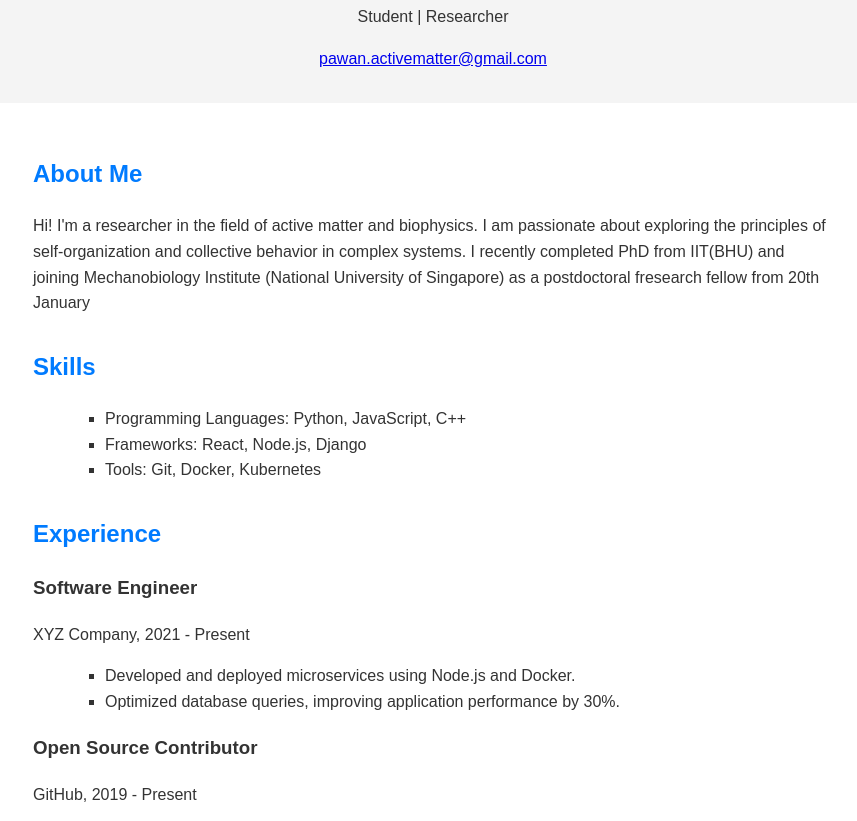
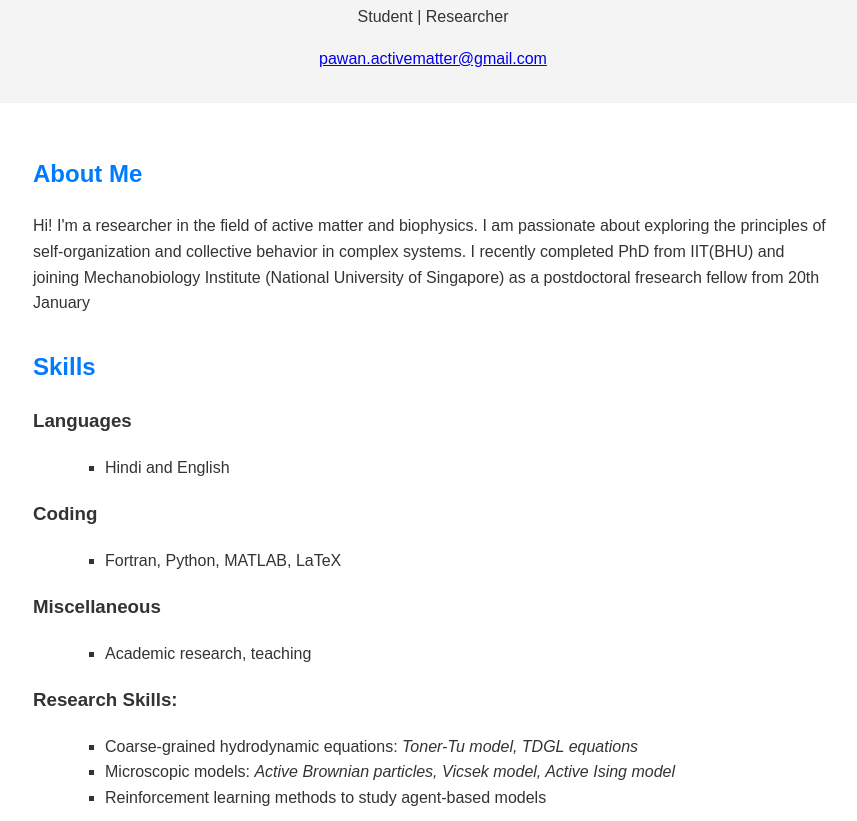
Before and after one commit to pawanresearch/resume, a plain HTML site: page index.html in a window 1280 px wide. Shown: the part 108-929 px from the top of the page, without its empty margins (207-1064 px from the left). Drawn offline with Linux system fonts and the light colour scheme.

Commit message:
Update index.html

```diff
--- a/index.html
+++ b/index.html
@@ -17,12 +17,27 @@
             <h2>About Me</h2>
             <p>Hi! I'm a researcher in the field of active matter and biophysics. I am passionate about exploring the principles of self-organization and collective behavior in complex systems. I recently completed PhD from IIT(BHU) and joining Mechanobiology Institute (National University of Singapore) as a postdoctoral fresearch fellow from 20th January</p>        </section>
         <section>
-            <h2>Skills</h2>
-            <ul>
-                <li>Programming Languages: Python, JavaScript, C++</li>
-                <li>Frameworks: React, Node.js, Django</li>
-                <li>Tools: Git, Docker, Kubernetes</li>
-            </ul>
+
+            <section>
+    <h2>Skills</h2>
+    <h3>Languages</h3>
+    <ul>
+        <li>Hindi and English</li>
+    </ul>
+    <h3>Coding</h3>
+    <ul>
+        <li>Fortran, Python, MATLAB, LaTeX</li>
+    </ul>
+    <h3>Miscellaneous</h3>
+    <ul>
+        <li>Academic research, teaching</li>
+    </ul>
+    <h3>Research Skills:</h3>
+    <ul>
+        <li>Coarse-grained hydrodynamic equations: <em>Toner-Tu model, TDGL equations</em></li>
+        <li>Microscopic models: <em>Active Brownian particles, Vicsek model, Active Ising model</em></li>
+        <li>Reinforcement learning methods to study agent-based models</li>
+    </ul>
         </section>
         <section>
             <h2>Experience</h2>
```
